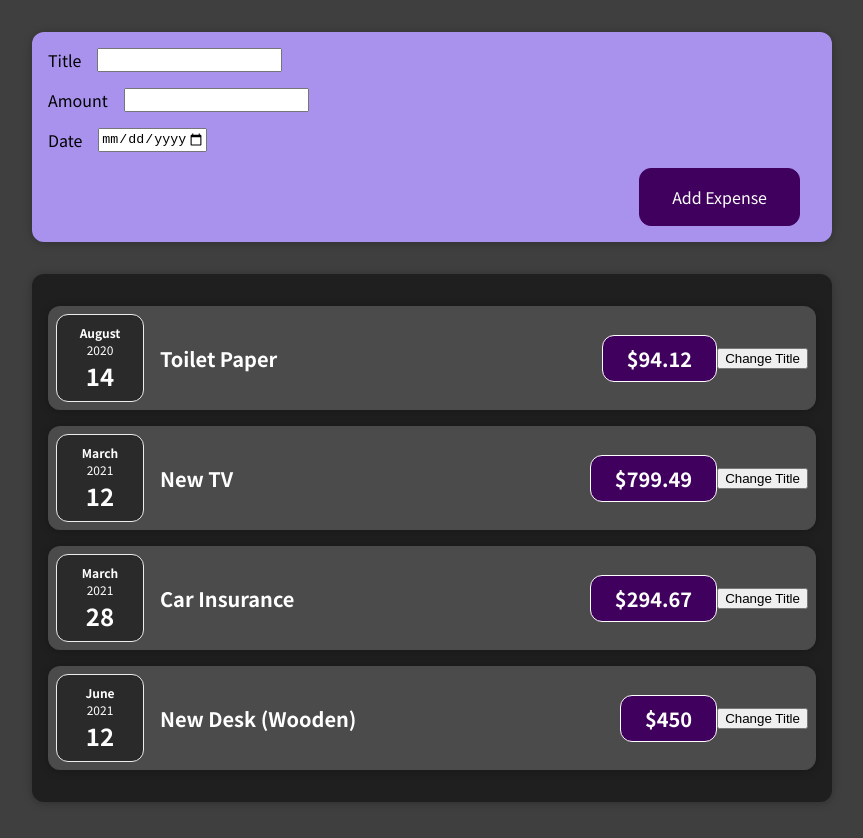
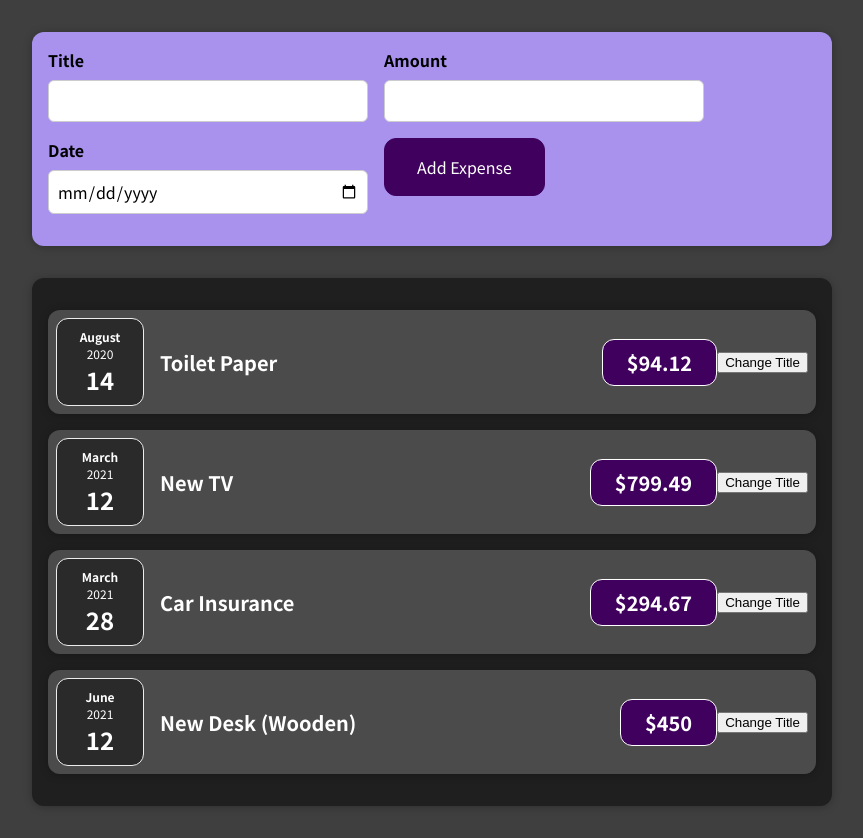
Before and after one commit to sree-lakshmi-n/react, a React (Create React App) app in the folder 01-starting-setup/: page / in a window 1280 px wide. Shown: the whole page, without its empty margins (208-1071 px from the left). Built offline with nearby package versions, Linux system fonts and the light colour scheme.

Commit message:
added relevant class names to elements

```diff
--- a/01-starting-setup/src/components/NewExpense/ExpenseForm.js
+++ b/01-starting-setup/src/components/NewExpense/ExpenseForm.js
@@ -2,16 +2,16 @@ import "./ExpenseForm.css";
 
 const ExpenseForm = () => {
   return (
-    <form>
-      <div className="new-expense__controls">
+    <form className="new-expense__controls">
+      <div className="new-expense__control">
         <label>Title</label>
         <input type="text"></input>
       </div>
-      <div className="new-expense__controls">
+      <div className="new-expense__control">
         <label>Amount</label>
         <input type="number" min="0.01" step="0.01"></input>
       </div>
-      <div className="new-expense__controls">
+      <div className="new-expense__control">
         <label>Date</label>
         <input type="date" min="2019-01-01" max="2022-12-31"></input>
       </div>
```
